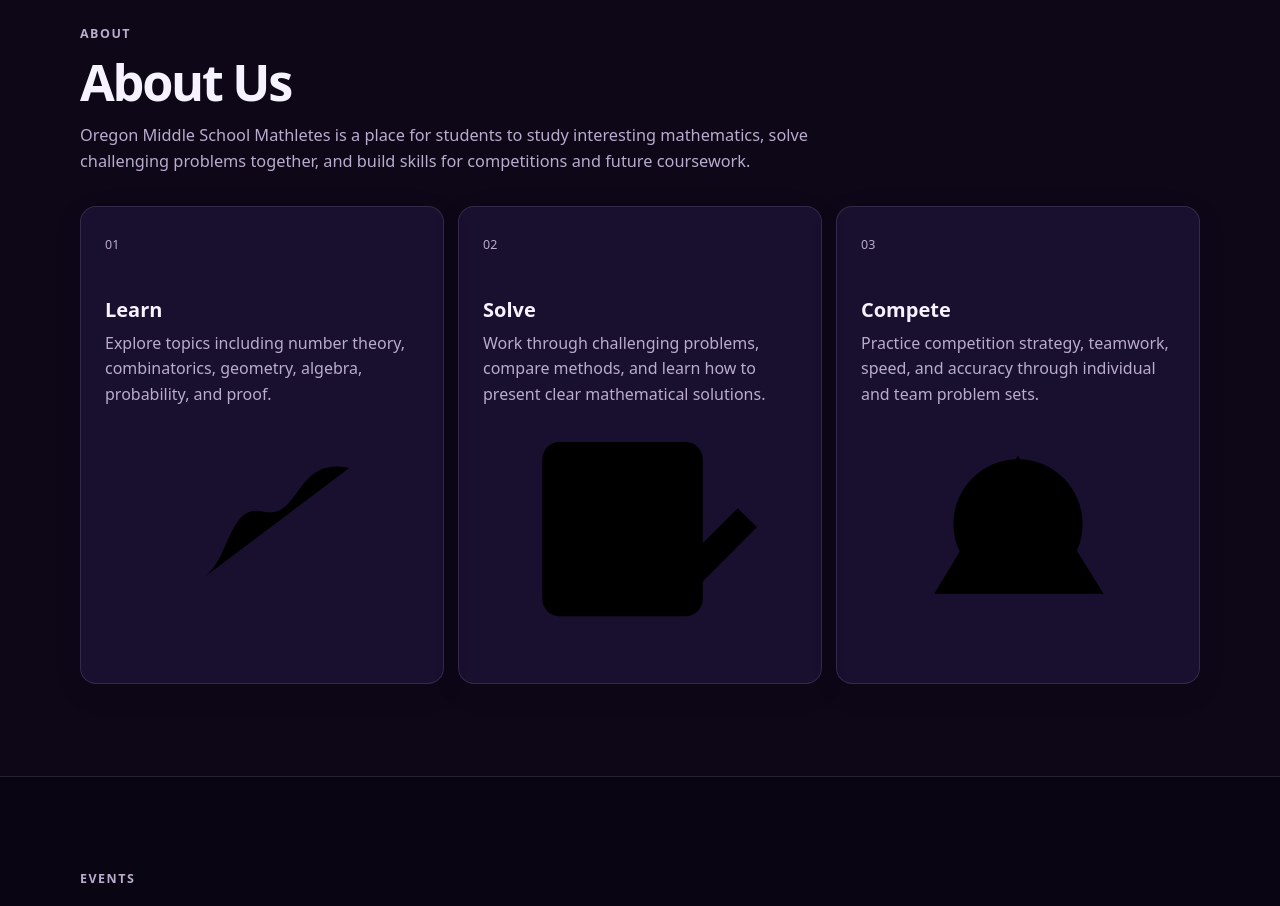
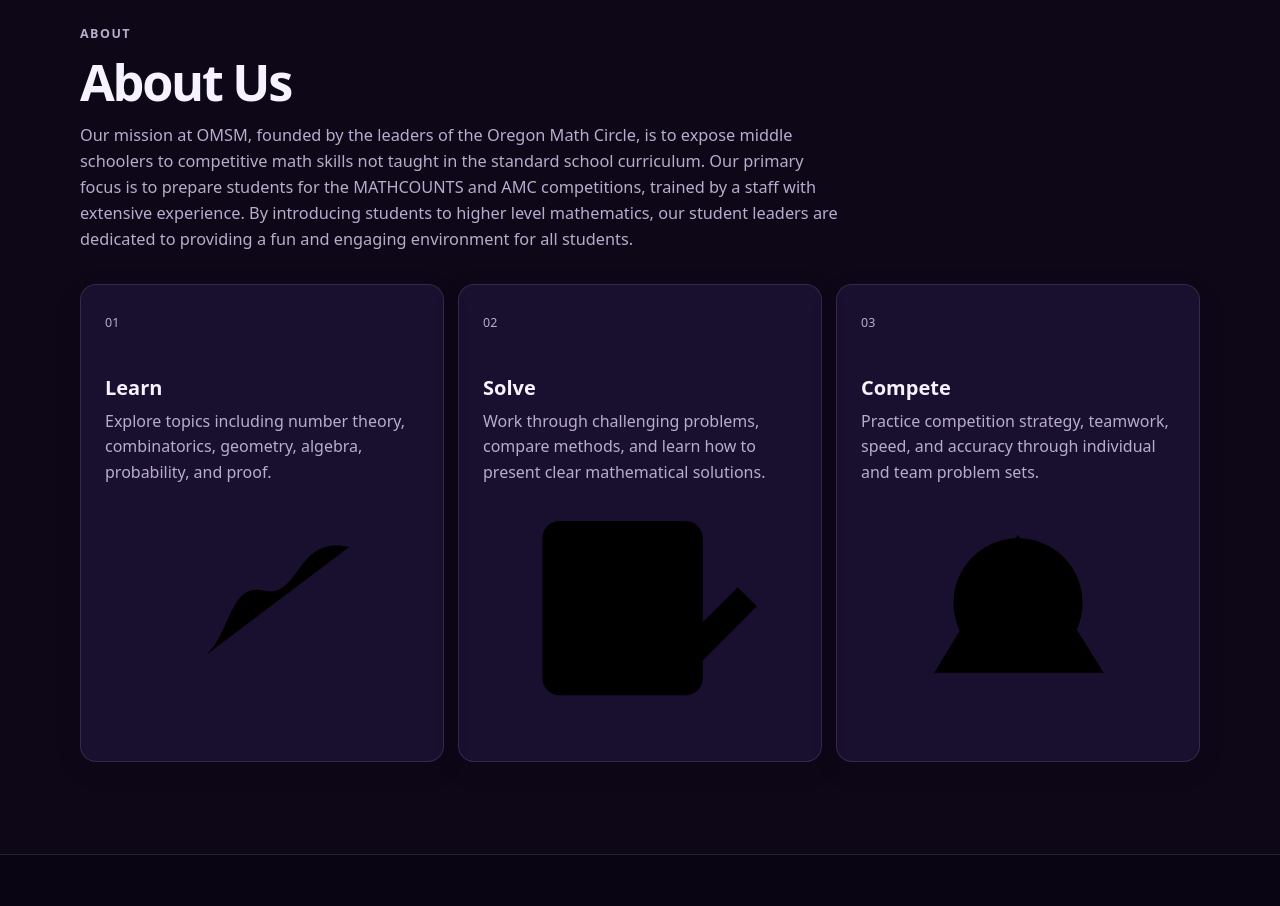
Before and after one commit to Kuku371/omsmathletes, a React (Create React App) app: page / in a window 1280 px wide. Shown: the part 940-1846 px from the top of the page. Built offline with nearby package versions, Linux system fonts and the light colour scheme; a web font is replaced by a local one.

Commit message:
Revise About Us section for clarity and detail

```diff
--- a/src/Home.js
+++ b/src/Home.js
@@ -173,10 +173,7 @@
               </h2>
 
               <p>
-                Oregon Middle School Mathletes is a place for
-                students to study interesting mathematics, solve
-                challenging problems together, and build skills
-                for competitions and future coursework.
+                Our mission at OMSM, founded by the leaders of the Oregon Math Circle, is to expose middle schoolers to competitive math skills not taught in the standard school curriculum. Our primary focus is to prepare students for the MATHCOUNTS and AMC competitions, trained by a staff with extensive experience. By introducing students to higher level mathematics, our student leaders are dedicated to providing a fun and engaging environment for all students.
               </p>
 
             </div>
```
